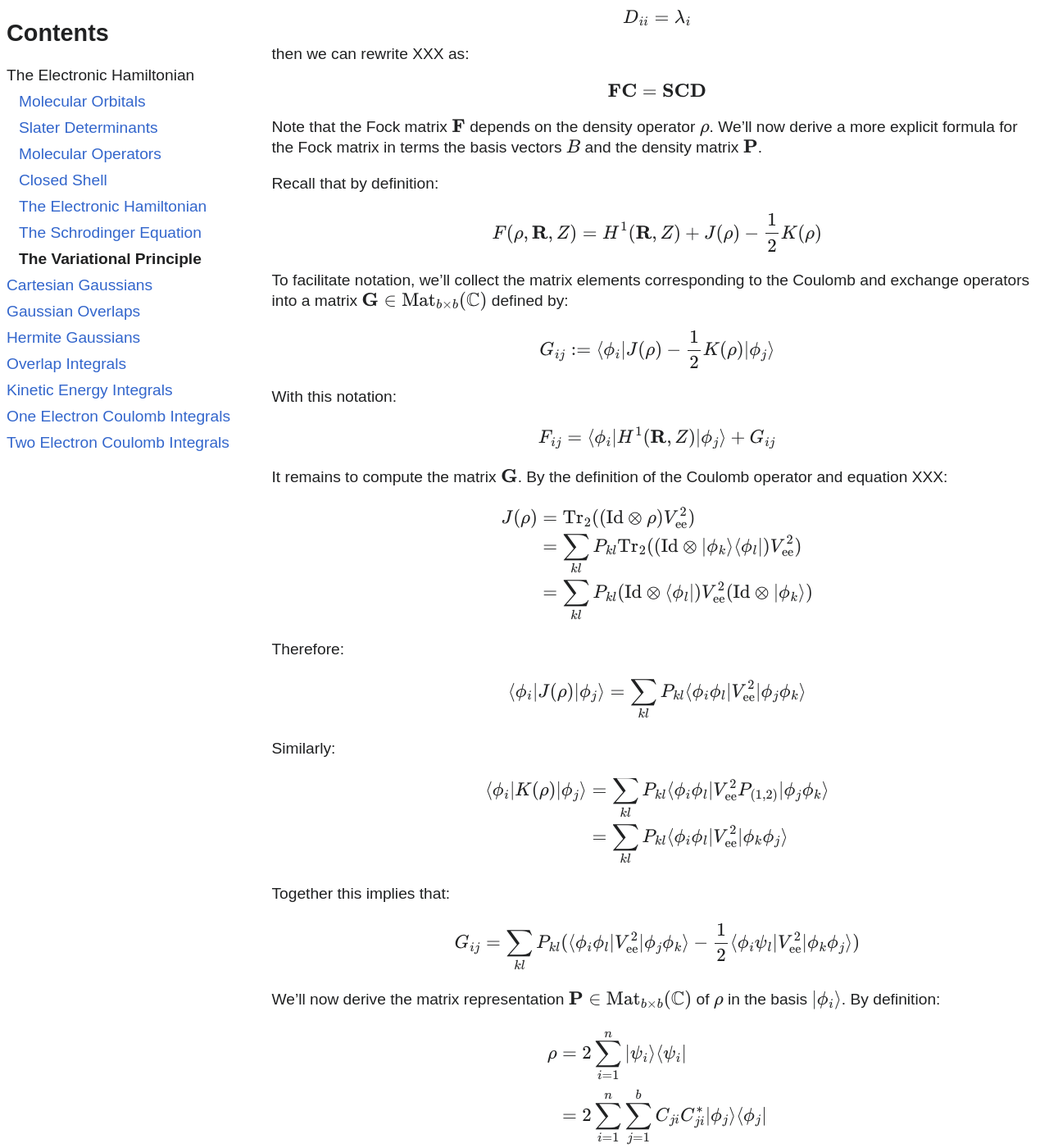
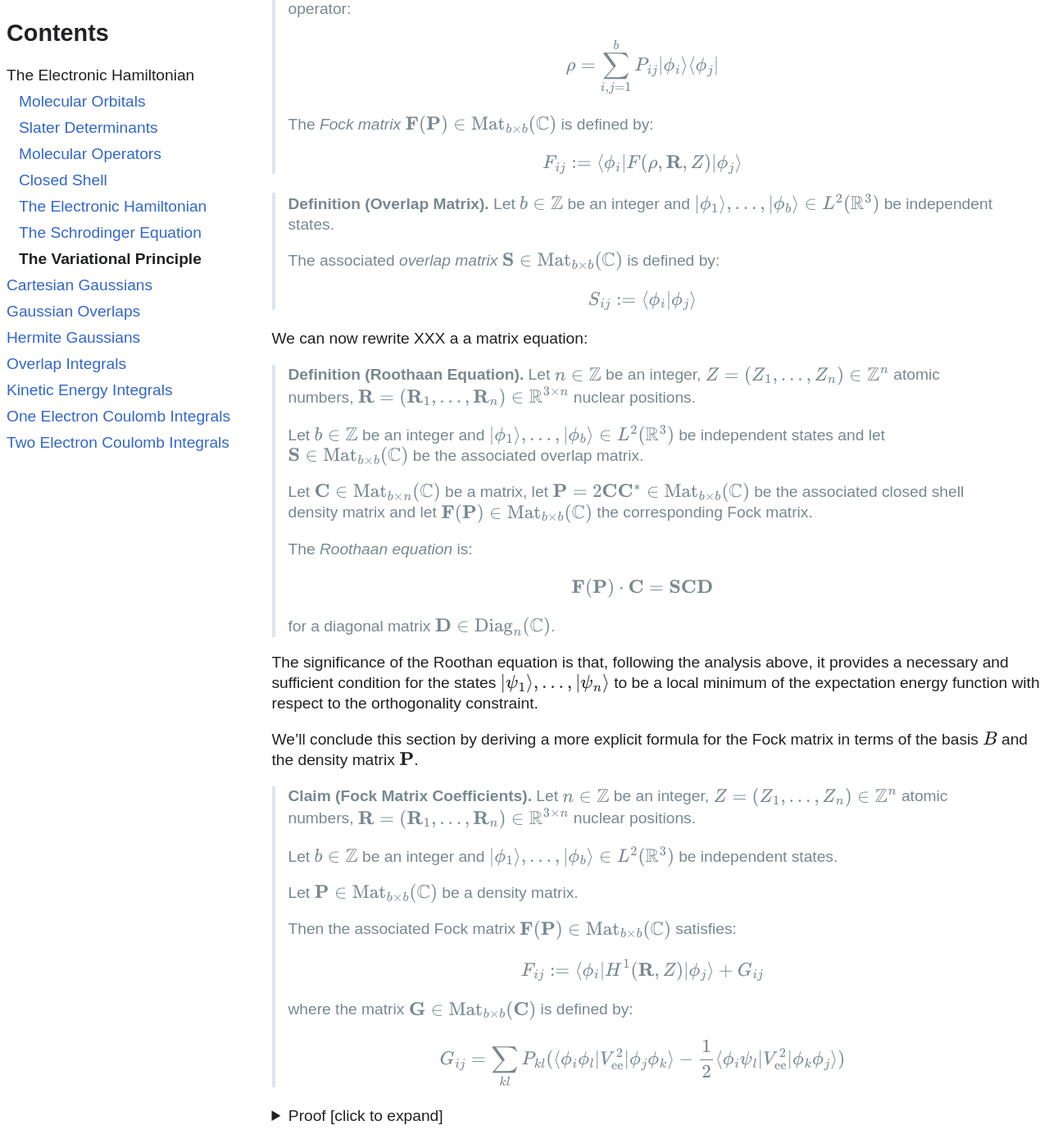
Before and after one commit to lowdanie/lowdanie.github.io, a Jekyll site: the page built from _posts/2025-07-26-electron-integrals.md, in a window 1280 px wide and 1400 px high, scrolled down 24168 px. Shown: the whole window at 82% size. Built offline with Jekyll 4.4.1, drawn with Linux system fonts in a browser that asks for light colours; comment, search, counter and statistics services are not loaded; some of the changed text lies outside the part shown.

Commit message:
roothaan

```diff
--- a/_posts/2025-07-26-electron-integrals.md
+++ b/_posts/2025-07-26-electron-integrals.md
@@ -1843,7 +1843,7 @@ a solution to XXX consisting of eigenvectors of $F(\rho, \mathbf{R}, Z)$.
 
 > **Claim (Lowest Energy Slater Determinant).**
 > Let $m\in\mathbb{Z}$ be a positive integer, $n\in\mathbb{Z}$ an even integer,
-> $Z=(Z_1,\dots,Z_m)\in\mathbb{Z}^m$ atomic number and
+> $Z=(Z_1,\dots,Z_m)\in\mathbb{Z}^m$ atomic numbers and
 > $\mathbf{R} = (\mathbf{R}_1,\dots,\mathbf{R}_m)\in\mathbb{R}^{3\times m}$
 > nuclear positions.
 >
@@ -1893,14 +1893,12 @@ $$
 B = \{|\phi_1\rangle,\dots,|\phi_b\rangle\} \subset L^2(\mathbb{R}^3)
 $$
 
-be $b$ linearly independent vectors in $L^2(\mathbb{R}^3)$. Our goal in this section
-is to find $n$ vectors $\|\phi_i\rangle \in \mathrm{Span}(B)$ that are orthonormal
-and whose Slater determinant minimizes the $n$-electron expectation energy.
-
-Let $\|\psi_1\rangle,\dots,\|\psi_n\rangle\in\mathrm{Span}(B)$ be vectors and
-let $\mathbf{C}\in\mathrm{Mat}_{b\times n}(\mathbf{C})$ be a $b\times n$ matrix whose
-$i$-th column is the coordinates of $\|\psi_i\rangle$ in the basis $B$. Specifically, for
-each $1\leq i \leq n$:
+be $b$ linearly independent vectors in $L^2(\mathbb{R}^3)$.
+
+Let $\mathbf{C}\in\mathrm{Mat}_{b\times n}(\mathbb{C})$ be a $b\times n$ matrix
+and let $\|\psi_1\rangle,\dots,\|\psi_n\rangle\in\mathrm{Span}(B)$ be vectors whose
+coordinates in the basis $B$ are equal to the columns of $\mathbf{C}$.
+Specifically, for each $1\leq i \leq n$:
 
 $$
 |\psi_i\rangle = \sum_{j=1}^b C_{ji}|\phi_j\rangle
@@ -1920,25 +1918,33 @@ $$
 \rho
 &= 2\sum_{i=1}^n |\psi_i\rangle\langle\psi_i| \\
 &= 2\sum_{i=1}^n\sum_{k,l=1}^b C_{ki}C_{li}^* |\phi_k\rangle\langle\phi_l| \\
-&= 2\sum_{k,l=1}^b \sum_{i=1}^n C_{ki} C_{li}^* |\phi_k\rangle\langle\phi_l| \\
 &= 2\sum_{k,l=1}^b (\mathbf{C}\mathbf{C}^*)_{kl} |\phi_k\rangle\langle\phi_l|
 \end{align*}
 $$
 
-This motivates the introduction of the _density matrix_
-$\mathbf{P}\in\mathrm{Mat}_{b\times b}(\mathbb{C})$:
-
-$$
-\mathbf{P} := 2\mathbf{C}\mathbf{C}^*
-$$
-
-We can then rewrite XXX as:
+This motivates the introduction of the _closed shell density matrix_.
+
+> **Definition (Closed Shell Density Matrix).**
+> Let $b,n\in\mathbb{Z}$ be integers and
+> $\mathbf{C}\in\mathrm{Mat}\_{b\times n}(\mathbb{C})$
+> be a $b\times n$ matrix. The associated _closed shell density matrix_
+> $\mathbf{P}\in\mathrm{Mat}_{b\times b}(\mathbb{C})$ is defined by:
+>
+> $$
+> \mathbf{P} := 2\mathbf{C}\mathbf{C}^*
+> $$
+
+We can rewrite XXX using the density matrix as:
 
 $$
 \rho = \sum_{i,j=1}^b P_{ij}|\phi_i\rangle\langle\phi_j|
 $$
 
-We'll now convert the eigenvector equation
+By XXX, the states $|\psi_1\rangle,\dots,\|\psi_n\rangle$ are a local minimum
+of the expectation energy function with respect to the orthogonality constraint
+if and only if they are eigenvectors of the Fock operator $F(\rho, \mathbf{R}, Z)$.
+
+We'll now convert the eigenvector condition
 
 $$
 F(\rho, \mathbf{R}, Z)|\psi_i\rangle = \lambda_i |\psi_i\rangle
@@ -1959,35 +1965,123 @@ $$
 \sum_{k=1}^b \langle \phi_j|\phi_k\rangle C_{ki} \lambda_i
 $$
 
-Therefore, if we define the _Fock matrix_
-$\mathbf{F}\in\mathrm{Mat}_{b\times b}(\mathbb{C})$ by:
-
-$$
-F_{ij} := \langle\phi_i| F(\rho, \mathbf{R}, Z) |\phi_j\rangle
-$$
-
-and similarly define _overlap matrix_ $\mathbf{S}\in\mathrm{Mat}_{b\times b}(\mathbb{C})$ by:
-
-$$
-S_{ij} := \langle\phi_i |\phi_j\rangle
-$$
-
-and finally define the diagonal matrix
-$\mathbf{D}\in\mathrm{Mat}_{n\times n}(\mathbb{R})$ by:
-
-$$
-D_{ii} = \lambda_i
-$$
-
-then we can rewrite XXX as:
-
-$$
-\mathbf{F}\mathbf{C} = \mathbf{S}\mathbf{C}\mathbf{D}
-$$
-
-Note that the Fock matrix $\mathbf{F}$ depends on the density operator $\rho$.
-We'll now derive a more explicit formula for the
-Fock matrix in terms the basis vectors $B$ and the density matrix $\mathbf{P}$.
+We can rewrite this as a matrix equation by introducing the Fock and overlap matrices.
+
+> **Definition (Fock Matrix).**
+> Let $n\in\mathbb{Z}$ be an integer,
+> $Z=(Z_1,\dots,Z_n)\in\mathbb{Z}^n$ atomic numbers,
+> $\mathbf{R} = (\mathbf{R}_1,\dots,\mathbf{R}_n)\in\mathbb{R}^{3\times n}$
+> nuclear positions.
+>
+> Let $b\in\mathbb{Z}$ be an integer and
+> $\|\phi_1\rangle,\dots,\|\phi_b\rangle\in L^2(\mathbb{R}^3)$ be independent
+> states.
+>
+> Let $\mathbf{P}\in\mathrm{Mat}_{b\times b}(\mathbb{C})$ be a density
+> matrix and let $\rho\in\mathrm{End}(L^2(\mathbb{R}^3))$ be the associated density
+> operator:
+>
+> $$
+> \rho = \sum_{i,j=1}^b P_{ij}|\phi_i\rangle\langle\phi_j|
+> $$
+>
+> The _Fock matrix_
+> $\mathbf{F}(\mathbf{P})\in\mathrm{Mat}_{b\times b}(\mathbb{C})$ is defined by:
+>
+> $$
+> F_{ij} := \langle\phi_i| F(\rho, \mathbf{R}, Z) |\phi_j\rangle
+> $$
+
+> **Definition (Overlap Matrix).**
+> Let $b\in\mathbb{Z}$ be an integer and
+> $\|\phi_1\rangle,\dots,\|\phi_b\rangle\in L^2(\mathbb{R}^3)$ be independent
+> states.
+>
+> The associated _overlap matrix_
+> $\mathbf{S}\in\mathrm{Mat}_{b\times b}(\mathbb{C})$ is defined by:
+>
+> $$
+> S_{ij} := \langle\phi_i | \phi_j\rangle
+> $$
+
+We can now rewrite XXX a a matrix equation:
+
+> **Definition (Roothaan Equation).**
+> Let $n\in\mathbb{Z}$ be an integer,
+> $Z=(Z_1,\dots,Z_n)\in\mathbb{Z}^n$ atomic numbers,
+> $\mathbf{R} = (\mathbf{R}_1,\dots,\mathbf{R}_n)\in\mathbb{R}^{3\times n}$
+> nuclear positions.
+>
+> Let $b\in\mathbb{Z}$ be an integer and
+> $\|\phi_1\rangle,\dots,\|\phi_b\rangle\in L^2(\mathbb{R}^3)$ be independent
+> states and let $\mathbf{S}\in\mathrm{Mat}_{b\times b}(\mathbb{C})$ be the associated
+> overlap matrix.
+>
+> Let $\mathbf{C}\in\mathrm{Mat}_{b\times n}(\mathbb{C})$ be a matrix,
+> let $\mathbf{P}=2\mathbf{C}\mathbf{C}^*\in\mathrm{Mat}\_{b\times b}(\mathbb{C})$
+> be the associated closed shell density
+> matrix and let $\mathbf{F}(\mathbf{P})\in\mathrm{Mat}\_{b\times b}(\mathbb{C})$
+> the corresponding Fock matrix.
+>
+> The _Roothaan equation_ is:
+>
+> $$
+> \mathbf{F}(\mathbf{P})\cdot \mathbf{C} = \mathbf{S}\mathbf{C}\mathbf{D}
+> $$
+>
+> for a diagonal matrix $\mathbf{D}\in\mathrm{Diag}_n(\mathbb{C})$.
+
+The significance of the Roothan equation is that, following the analysis above,
+it provides a necessary and sufficient condition for the states
+$\|\psi_1\rangle,\dots,\|\psi_n\rangle$ to be a local minimum
+of the expectation energy function with respect to the orthogonality constraint.
+
+We'll conclude this section by deriving a more explicit formula for the
+Fock matrix in terms of the basis $B$ and the density matrix $\mathbf{P}$.
+
+> **Claim (Fock Matrix Coefficients).**
+> Let $n\in\mathbb{Z}$ be an integer,
+> $Z=(Z_1,\dots,Z_n)\in\mathbb{Z}^n$ atomic numbers,
+> $\mathbf{R} = (\mathbf{R}_1,\dots,\mathbf{R}_n)\in\mathbb{R}^{3\times n}$
+> nuclear positions.
+>
+> Let $b\in\mathbb{Z}$ be an integer and
+> $\|\phi_1\rangle,\dots,\|\phi_b\rangle\in L^2(\mathbb{R}^3)$ be independent
+> states.
+>
+> Let $\mathbf{P}\in\mathrm{Mat}_{b\times b}(\mathbb{C})$ be a density
+> matrix.
+>
+> Then the associated Fock matrix
+> $\mathbf{F}(\mathbf{P})\in\mathrm{Mat}_{b\times b}(\mathbb{C})$ satisfies:
+>
+> $$
+> F_{ij} := \langle \phi_i | H^1(\mathbf{R}, Z) | \phi_j\rangle + G_{ij}
+> $$
+>
+> where the matrix $\mathbf{G}\in\mathrm{Mat}_{b\times b}(\mathbf{C})$ is
+> defined by:
+>
+> $$
+> G_{ij} =
+> \sum_{kl} P_{kl} (
+>    \langle \phi_i \phi_l | V_\mathrm{ee}^2 | \phi_j \phi_k \rangle
+>    -\frac{1}{2} \langle \phi_i \psi_l | V_\mathrm{ee}^2 | \phi_k \phi_j \rangle
+> )
+> $$
+
+<details>
+<summary>
+Proof [click to expand]
+</summary>
+<div class="details-content">
+
+Let $\rho\in\mathrm{End}(L^2(\mathbb{R}^3))$ be the density operator corresponding to
+$\mathbf{P}$:
+
+$$
+\rho = \sum_{i,j=1}^b P_{ij}|\phi_i\rangle\langle\phi_j|
+$$
 
 Recall that by definition:
 
@@ -1995,21 +2089,19 @@ $$
 F(\rho, \mathbf{R}, Z) = H^1(\mathbf{R}, Z) + J(\rho) - \frac{1}{2}K(\rho)
 $$
 
-To facilitate notation, we'll
-collect the matrix elements corresponding to the Coulomb and exchange operators into a
-matrix $\mathbf{G}\in\mathrm{Mat}_{b\times b}(\mathbb{C})$ defined by:
+Therefore,
+
+$$
+F_{ij} = \langle \phi_i | H^1(\mathbf{R}, Z) | \phi_j\rangle + G_{ij}
+$$
+
+where
 
 $$
 G_{ij} := \langle \phi_i | J(\rho) - \frac{1}{2}K(\rho) | \phi_j \rangle
 $$
 
-With this notation:
-
-$$
-F_{ij} = \langle \phi_i | H^1(\mathbf{R}, Z) | \phi_j\rangle + G_{ij}
-$$
-
-It remains to compute the matrix $\mathbf{G}$.
+It remains to compute the coefficients $G_{ij}$.
 By the definition of the Coulomb operator and equation XXX:
 
 $$
@@ -2048,28 +2140,12 @@ G_{ij} =
 )
 $$
 
-
-
-
-
-
-We'll now derive the matrix representation
-$\mathbf{P}\in\mathrm{Mat}_{b\times b}(\mathbb{C})$ of $\rho$ in the basis $\|\phi_i\rangle$.
-By definition:
-
-$$
-\begin{align*}
-\rho
-&= 2\sum_{i=1}^n |\psi_i\rangle\langle\psi_i| \\
-&= 2\sum_{i=1}^n\sum_{j=1}^b C_{ji}C_{ji}^* |\phi_j\rangle\langle\phi_j| \\
-&= \sum_{j=1}^b 2\sum_{i=1}^n C_{ji}C_{ji}^* |\phi_j\rangle\langle\phi_j|
-\end{align*}
-$$
-
-
-Let $\rhoUsing $\mathbf{C}$, we can construct a matrix representation of the density operator
-
-We'll now derive an expression for the
+_q.e.d_
+
+</div>
+</details>
+
+### Generalized Eigenvalues
 
 # Cartesian Gaussians
 
```
